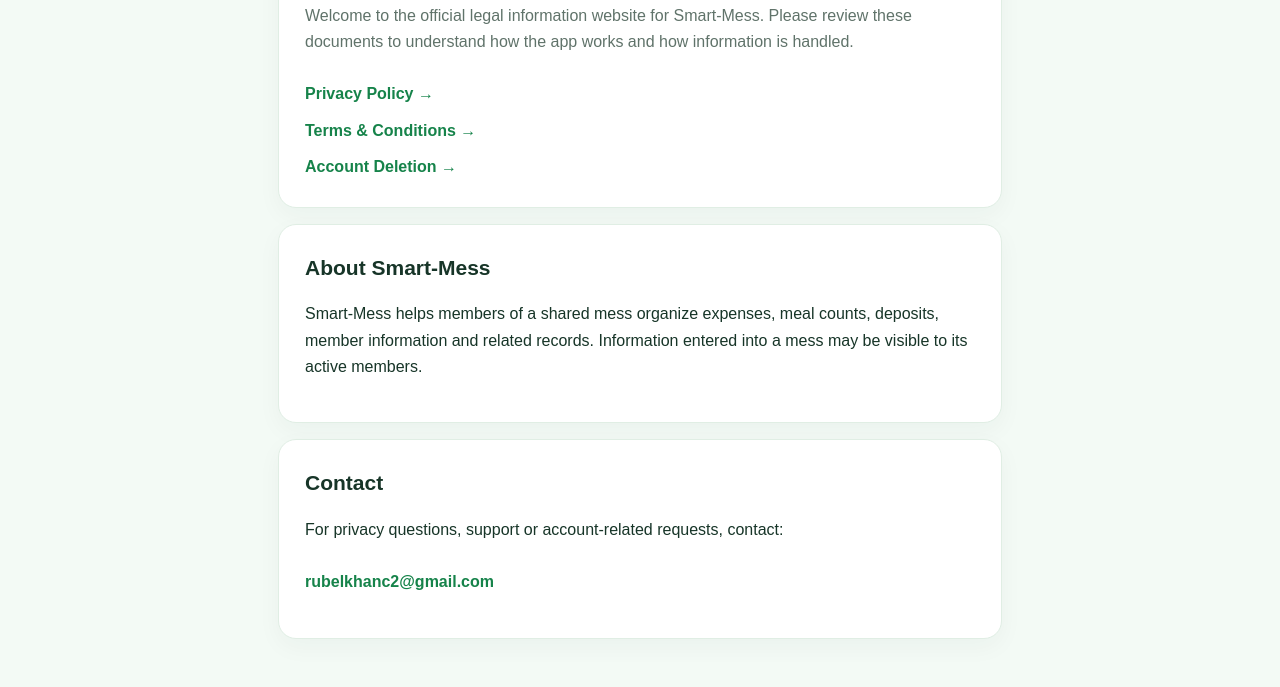
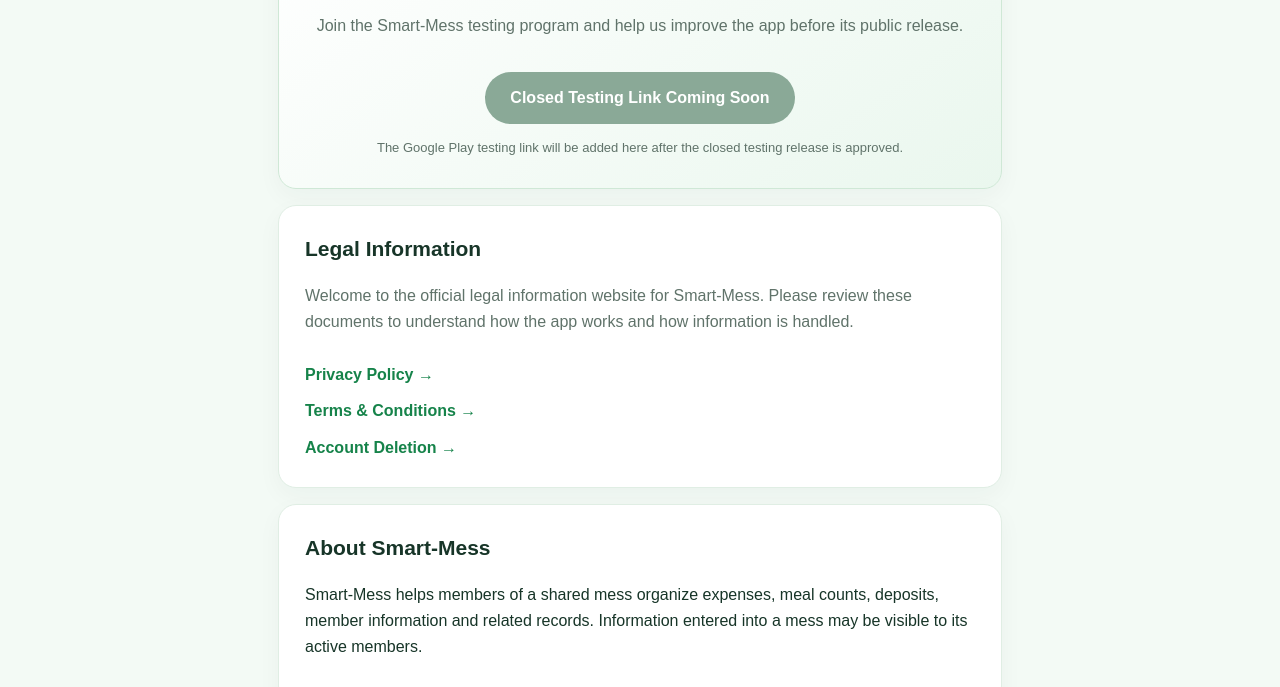
Before and after one commit to sheikhrubel24bd/smart-mess-legal, a plain HTML site: page index.html in a window 1280 px wide. Shown: the part 413-1100 px from the top of the page. Drawn offline with Linux system fonts and the light colour scheme.

Commit message:
Add Smart-Mess closed testing section

```diff
--- a/index.html
+++ b/index.html
@@ -4,10 +4,10 @@
   <meta charset="utf-8">
   <meta name="viewport" content="width=device-width, initial-scale=1">
   <meta name="theme-color" content="#16834a">
-  <meta name="description" content="Official Smart-Mess legal information, privacy policy and terms of service.">
-  <title>Smart-Mess | Legal Information</title>
+  <meta name="description" content="Official Smart-Mess website, app testing information, privacy policy and terms of service.">
+  <title>Smart-Mess | Official Website</title>
   <style>
-    :root{color-scheme:light;--green:#16834a;--dark:#173528;--muted:#60736a;--bg:#f3faf5}
+    :root{color-scheme:light;--green:#16834a;--green2:#219653;--dark:#173528;--muted:#60736a;--bg:#f3faf5}
     *{box-sizing:border-box}body{margin:0;background:var(--bg);font-family:Arial,Helvetica,sans-serif;color:var(--dark);line-height:1.65}
     header{background:linear-gradient(135deg,#126d3d,#219653);color:white;padding:54px 20px;text-align:center}
     .brandmark{width:112px;height:112px;object-fit:contain;display:block;margin:0 auto 8px;border:1px solid rgba(255,255,255,.85);border-radius:50%;padding:4px}.logo{font-size:30px;font-weight:800;letter-spacing:-.7px;margin:0}.tag{font-size:13px;margin:5px 0 0;color:#e4f6e9}
@@ -16,20 +16,31 @@
     h2{margin:0 0 8px;font-size:21px}.muted{color:var(--muted)}
     a.link{display:inline-block;color:var(--green);font-weight:700;text-decoration:none;margin-top:10px}
     a.link:hover{text-decoration:underline}.contact{overflow-wrap:anywhere}
+    .download-panel{background:linear-gradient(145deg,#ffffff,#eaf7ee);border:1px solid #cfe8d6;text-align:center;padding:30px 24px}
+    .download-panel h2{font-size:25px}.download-btn{display:inline-block;margin:16px 0 8px;padding:13px 25px;border-radius:999px;background:var(--green);color:#fff;text-decoration:none;font-weight:700;box-shadow:0 5px 14px #16834a30}
+    .download-btn.disabled{background:#8aa997;box-shadow:none;cursor:not-allowed}.small-note{font-size:13px;color:var(--muted);margin:5px 0 0}
     footer{text-align:center;color:var(--muted);font-size:14px;padding:0 18px 30px}
   </style>
 </head>
 <body>
   <header>
-    <img class="brandmark" src="https://raw.githubusercontent.com/sheikhrubel24bd/smart-mess/main/www/logo.png" alt="Smart-Mess logo"><p class="logo">Smart-Mess</p>
+    <img class="brandmark" src="https://raw.githubusercontent.com/sheikhrubel24bd/smart-mess/main/www/logo.png" alt="Smart-Mess logo">
+    <p class="logo">Smart-Mess</p>
     <p class="tag">Simple, organized mess accounting</p>
   </header>
   <main>
+    <section class="panel download-panel">
+      <h2>Get Smart-Mess</h2>
+      <p class="muted">Join the Smart-Mess testing program and help us improve the app before its public release.</p>
+      <span class="download-btn disabled" aria-disabled="true">Closed Testing Link Coming Soon</span>
+      <p class="small-note">The Google Play testing link will be added here after the closed testing release is approved.</p>
+    </section>
     <section class="panel">
       <h2>Legal Information</h2>
       <p class="muted">Welcome to the official legal information website for Smart-Mess. Please review these documents to understand how the app works and how information is handled.</p>
       <a class="link" href="privacy-policy.html">Privacy Policy →</a><br>
-      <a class="link" href="terms.html">Terms &amp; Conditions →</a><br><a class="link" href="account-delete.html">Account Deletion →</a>
+      <a class="link" href="terms.html">Terms &amp; Conditions →</a><br>
+      <a class="link" href="account-delete.html">Account Deletion →</a>
     </section>
     <section class="panel">
       <h2>About Smart-Mess</h2>
```
